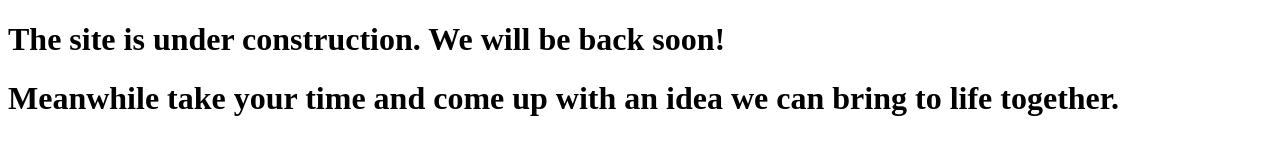
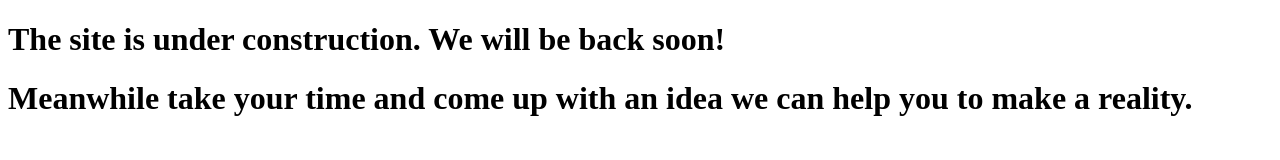
Before and after one commit to maxx371/enableyoursite, a plain HTML site: page index.html in a window 1280 px wide. Drawn offline with Linux system fonts and the light colour scheme.

Commit message:
update message

```diff
--- a/index.html
+++ b/index.html
@@ -6,7 +6,7 @@
 
 <body>
     <h1>The site is under construction. We will be back soon!</h1>
-    <h1>Meanwhile take your time and come up with an idea we can bring to life together.</h1>
+    <h1>Meanwhile take your time and come up with an idea we can help you to make a reality.</h1>
 </body>
 
 </html>
```
